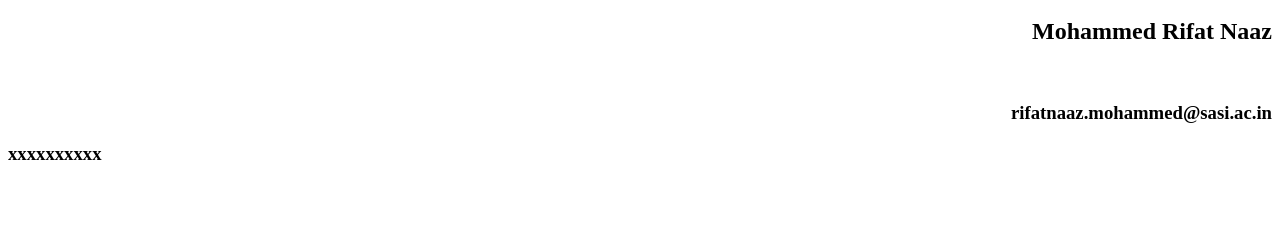
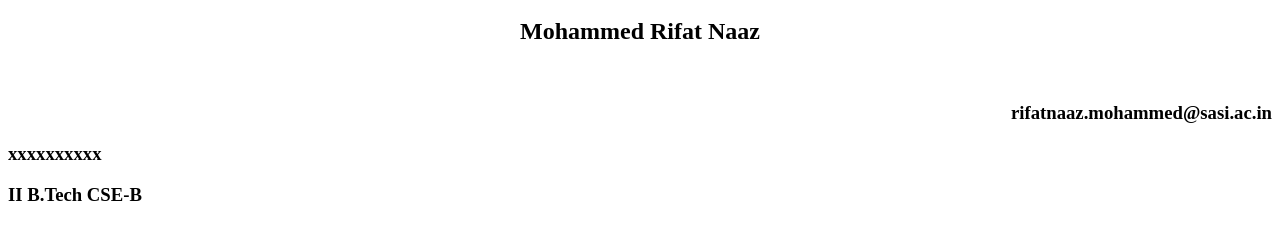
Before and after one commit to rifatnaazmohammed/rifatnaazmohammed.github.io, a plain HTML site: page index.html in a window 1280 px wide. Shown: the part 48-288 px from the top of the page. Drawn offline with Linux system fonts and the light colour scheme.

Commit message:
index.html

```diff
--- a/index.html
+++ b/index.html
@@ -4,8 +4,9 @@
 	</head>
 	<body>
 		<h1 align="center"> RESUME</h1>
-		<h2 align="right"> Mohammed Rifat Naaz </h2> <br>
+		<h2 align="center"> Mohammed Rifat Naaz </h2> <br>
 		<h3 align="right"> rifatnaaz.mohammed@sasi.ac.in</h3>
 		<h3 align="left"> xxxxxxxxxx</h3>
+		<h3 align="left"> II B.Tech CSE-B</h3>
 	</body>
 </html>
```
